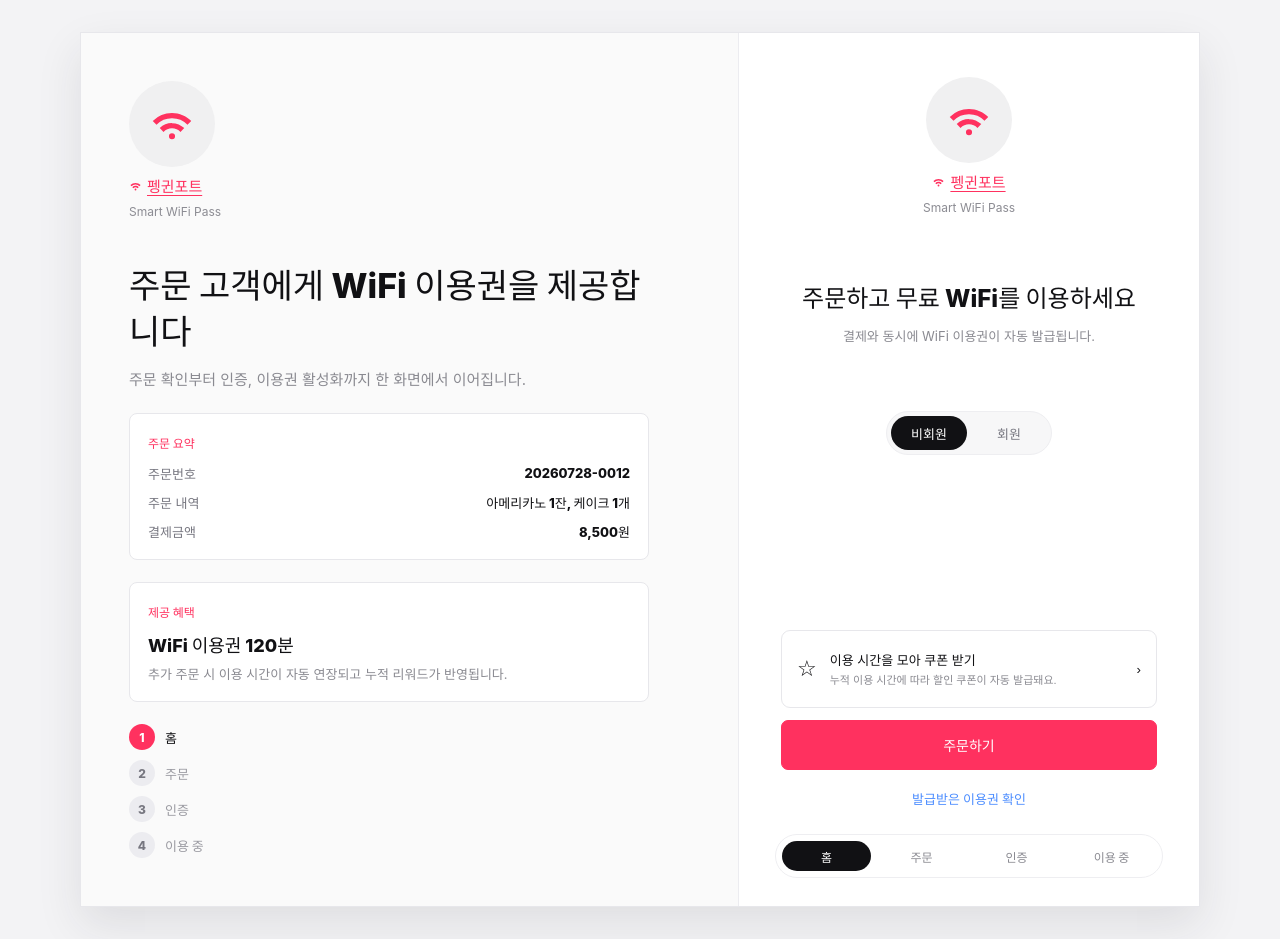
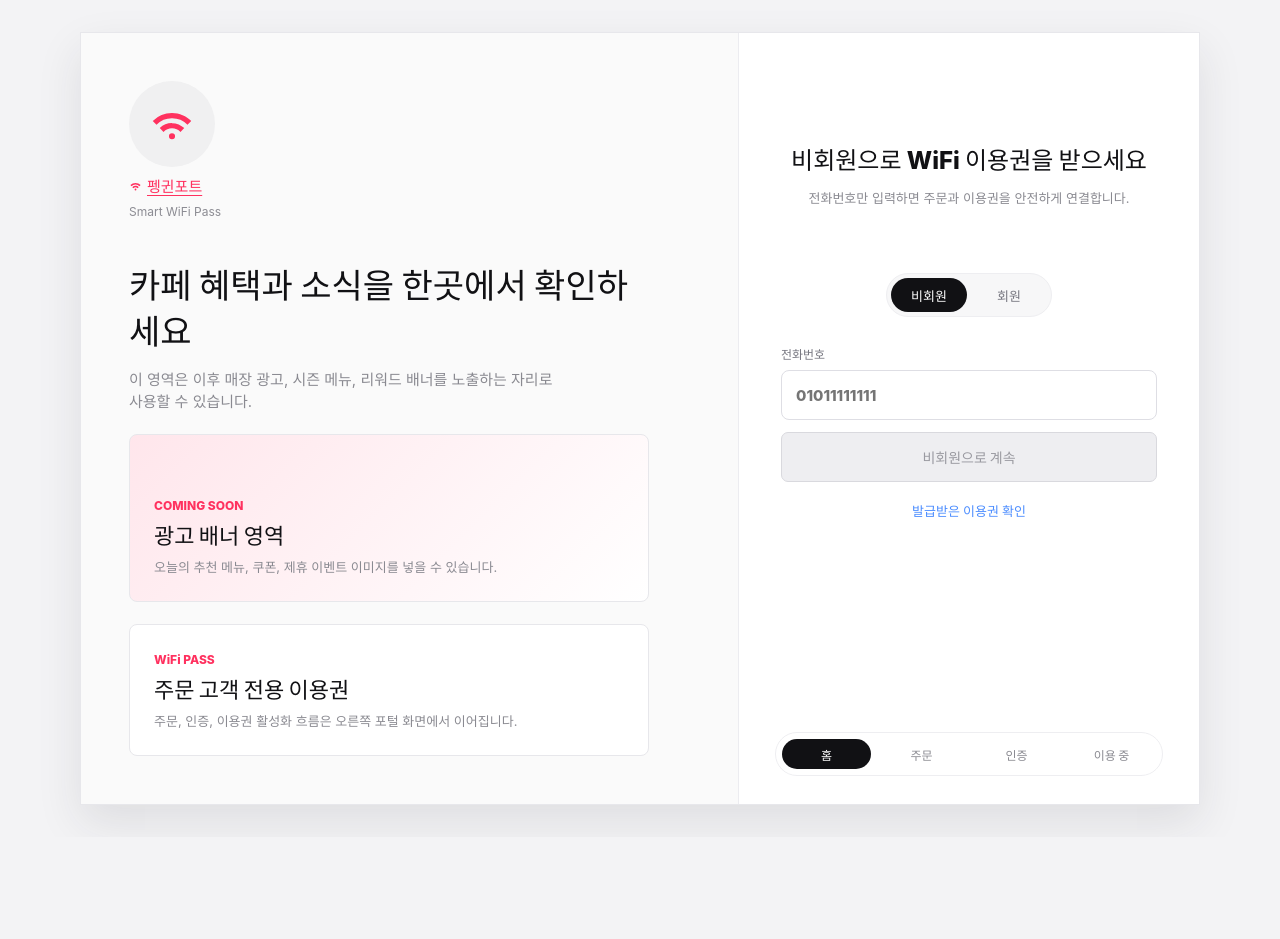
Before and after one commit to Penguin-Port/penguin-port-front, a React (Vite) app: page / in a window 1280 px wide. After the commit the page ends 837 px from the top, so only its background shows below. Built offline with nearby package versions, Linux system fonts and the light colour scheme.

Commit message:
feat: 고객 포털 진입 화면 개선

```diff
--- a/src/App.css
+++ b/src/App.css
@@ -24,6 +24,10 @@
 
 .desktop-summary {
   display: none;
+}
+
+.portal-brand {
+  display: block;
 }
 
 .brand {
@@ -126,8 +130,7 @@ h2 {
 .helper-text,
 .notice-card span,
 .end-time,
-.desktop-copy p,
-.reward-card p {
+.desktop-copy p {
   color: #8a8a91;
   font-size: 13px;
   line-height: 1.45;
@@ -182,41 +185,11 @@ button {
   -webkit-tap-highlight-color: transparent;
 }
 
-.coupon-card {
-  min-height: 78px;
-  display: grid;
-  grid-template-columns: auto 1fr auto;
-  align-items: center;
-  gap: 13px;
-  padding: 15px;
-  border: 1px solid #e7e7eb;
-  border-radius: 9px;
-  color: #111114;
-  background: #fff;
-  text-align: left;
-  cursor: pointer;
-}
-
-.coupon-card strong,
-.notice-card strong,
-.reward-card strong {
+.notice-card strong {
   display: block;
   color: #111114;
   font-size: 13px;
   font-weight: 800;
-}
-
-.coupon-card small {
-  display: block;
-  margin-top: 4px;
-  color: #8a8a91;
-  font-size: 11px;
-  line-height: 1.4;
-}
-
-.star {
-  font-size: 22px;
-  line-height: 1;
 }
 
 .primary-button,
@@ -248,6 +221,13 @@ button {
   background: #fff;
 }
 
+.outline-button:disabled {
+  border-color: #d9d9de;
+  color: #9a9aa1;
+  background: #eeeeF1;
+  cursor: not-allowed;
+}
+
 .link-button {
   align-self: center;
   min-height: 32px;
@@ -260,6 +240,11 @@ button {
   cursor: pointer;
 }
 
+.compact-link {
+  min-height: 24px;
+  font-size: 12px;
+}
+
 .centered-screen {
   align-items: center;
   padding-top: 48px;
@@ -268,6 +253,92 @@ button {
 
 .centered-screen h1 {
   margin: 20px 0 24px;
+}
+
+.entry-panel {
+  display: grid;
+  gap: 12px;
+  margin-top: 28px;
+}
+
+.entry-panel label {
+  display: grid;
+  gap: 8px;
+  color: #777780;
+  font-size: 12px;
+  font-weight: 800;
+  text-align: left;
+}
+
+.entry-panel input {
+  width: 100%;
+  min-height: 50px;
+  padding: 0 14px;
+  border: 1px solid #dedee4;
+  border-radius: 8px;
+  color: #111114;
+  background: #fff;
+  font: inherit;
+  font-size: 15px;
+}
+
+.entry-panel input:focus {
+  outline: 2px solid rgba(255, 49, 95, 0.22);
+  border-color: #ff315f;
+}
+
+.member-ready-card {
+  padding: 18px;
+  border: 1px solid #e7e7eb;
+  border-radius: 8px;
+  background: #fafafa;
+  text-align: left;
+}
+
+.member-ready-card strong {
+  display: block;
+  margin-top: 10px;
+  color: #111114;
+  font-size: 18px;
+  font-weight: 900;
+}
+
+.member-ready-card p {
+  margin: 8px 0 0;
+  color: #8a8a91;
+  font-size: 13px;
+  line-height: 1.45;
+}
+
+.inline-ad-slot {
+  min-height: 118px;
+  display: flex;
+  flex-direction: column;
+  justify-content: flex-end;
+  margin-top: auto;
+  margin-bottom: 18px;
+  padding: 18px;
+  border: 1px solid #e7e7eb;
+  border-radius: 8px;
+  background:
+    linear-gradient(135deg, rgba(255, 49, 95, 0.11), rgba(255, 255, 255, 0.74)),
+    #fff;
+  text-align: left;
+}
+
+.inline-ad-slot strong {
+  display: block;
+  margin-top: 8px;
+  color: #111114;
+  font-size: 16px;
+  font-weight: 900;
+}
+
+.inline-ad-slot p {
+  margin: 6px 0 0;
+  color: #8a8a91;
+  font-size: 12px;
+  line-height: 1.45;
 }
 
 .confirm-button {
@@ -775,18 +846,23 @@ button {
     font-size: 15px;
   }
 
-  .summary-card {
+  .ad-banner-card {
     width: min(100%, 520px);
-    padding: 18px;
+    min-height: 168px;
+    display: flex;
+    flex-direction: column;
+    justify-content: flex-end;
+    padding: 24px;
     border: 1px solid #e7e7eb;
     border-radius: 8px;
-    background: #fff;
+    background:
+      linear-gradient(135deg, rgba(255, 49, 95, 0.12), rgba(255, 255, 255, 0.65)),
+      #fff;
   }
 
-  .summary-card .info-panel {
-    margin-top: 12px;
-    border: 0;
-    padding: 0;
+  .ad-banner-card.muted {
+    min-height: 132px;
+    background: #fff;
   }
 
   .summary-label {
@@ -795,56 +871,33 @@ button {
     font-weight: 800;
   }
 
-  .reward-card strong {
+  .ad-banner-card strong {
+    display: block;
     margin-top: 10px;
-    font-size: 18px;
+    color: #111114;
+    font-size: 22px;
+    font-weight: 900;
+    line-height: 1.25;
   }
 
-  .reward-card p {
+  .ad-banner-card p {
     margin: 8px 0 0;
+    color: #8a8a91;
     font-size: 13px;
-  }
-
-  .desktop-steps {
-    display: grid;
-    gap: 10px;
-    margin: auto 0 0;
-    padding: 0;
-    list-style: none;
-  }
-
-  .desktop-steps li {
-    display: flex;
-    align-items: center;
-    gap: 10px;
-    color: #9a9aa1;
-    font-size: 13px;
-    font-weight: 800;
-  }
-
-  .desktop-steps span {
-    display: grid;
-    place-items: center;
-    width: 26px;
-    height: 26px;
-    border-radius: 999px;
-    background: #ececf0;
-    color: #777780;
-    font-size: 12px;
-  }
-
-  .desktop-steps .done {
-    color: #111114;
-  }
-
-  .desktop-steps .done span {
-    color: #fff;
-    background: #ff315f;
+    line-height: 1.45;
   }
 
   .portal-stage {
     min-height: 100%;
     padding: 44px 36px 92px;
+  }
+
+  .portal-brand {
+    display: none;
+  }
+
+  .inline-ad-slot {
+    display: none;
   }
 
   .home-screen {
@@ -873,6 +926,11 @@ button {
     padding-inline: 20px;
   }
 
+  .inline-ad-slot {
+    min-height: 104px;
+    padding: 16px;
+  }
+
   .step-rail {
     left: 20px;
     right: 20px;
--- a/src/App.tsx
+++ b/src/App.tsx
@@ -75,6 +75,8 @@ const guestPasses: LookupPass[] = [
 function App() {
   const [screen, setScreen] = useState<Screen>('home')
   const [customerType, setCustomerType] = useState<CustomerType>('guest')
+  const [guestPhone, setGuestPhone] = useState('')
+  const [memberName, setMemberName] = useState('')
   const [secondsLeft, setSecondsLeft] = useState(6512)
   const [now, setNow] = useState(() => new Date())
   const [selectedMenuIds, setSelectedMenuIds] = useState<string[]>([])
@@ -129,13 +131,19 @@ function App() {
   return (
     <main className="app-shell">
       <section className="customer-page" aria-label="펭귄포트 고객 포털">
-        <DesktopSummary currentStep={currentStep} />
+        <DesktopSummary />
         <div className="portal-stage">
-          <BrandMark compact={screen !== 'home'} />
+          <div className="portal-brand">
+            <BrandMark compact={screen !== 'home'} />
+          </div>
           {screen === 'home' && (
             <HomeScreen
               customerType={customerType}
+              guestPhone={guestPhone}
+              memberName={memberName}
               onCustomerTypeChange={setCustomerType}
+              onGuestPhoneChange={setGuestPhone}
+              onMemberLogin={setMemberName}
               onPrimaryAction={handlePrimaryAction}
               onLookup={() => setScreen('lookup')}
             />
@@ -207,42 +215,28 @@ function getCurrentStep(screen: Screen) {
   return steps.findIndex((step) => step.id === screen)
 }
 
-function DesktopSummary({ currentStep }: { currentStep: number }) {
+function DesktopSummary() {
   return (
-    <aside className="desktop-summary" aria-label="주문 및 이용권 요약">
+    <aside className="desktop-summary" aria-label="카페 프로모션 영역">
       <div>
         <BrandMark />
         <div className="desktop-copy">
-          <h2>주문 고객에게 WiFi 이용권을 제공합니다</h2>
-          <p>주문 확인부터 인증, 이용권 활성화까지 한 화면에서 이어집니다.</p>
+          <h2>카페 혜택과 소식을 한곳에서 확인하세요</h2>
+          <p>이 영역은 이후 매장 광고, 시즌 메뉴, 리워드 배너를 노출하는 자리로 사용할 수 있습니다.</p>
         </div>
       </div>
 
-      <div className="summary-card">
-        <span className="summary-label">주문 요약</span>
-        <InfoPanel
-          rows={[
-            ['주문번호', pass.orderNo],
-            ['주문 내역', pass.item],
-            ['결제금액', pass.amount],
-          ]}
-        />
+      <div className="ad-banner-card">
+        <span className="summary-label">COMING SOON</span>
+        <strong>광고 배너 영역</strong>
+        <p>오늘의 추천 메뉴, 쿠폰, 제휴 이벤트 이미지를 넣을 수 있습니다.</p>
       </div>
 
-      <div className="summary-card reward-card">
-        <span className="summary-label">제공 혜택</span>
-        <strong>WiFi 이용권 {pass.minutes}분</strong>
-        <p>추가 주문 시 이용 시간이 자동 연장되고 누적 리워드가 반영됩니다.</p>
+      <div className="ad-banner-card muted">
+        <span className="summary-label">WiFi PASS</span>
+        <strong>주문 고객 전용 이용권</strong>
+        <p>주문, 인증, 이용권 활성화 흐름은 오른쪽 포털 화면에서 이어집니다.</p>
       </div>
-
-      <ol className="desktop-steps">
-        {steps.map((step, index) => (
-          <li key={step.id} className={index <= currentStep ? 'done' : ''}>
-            <span>{index + 1}</span>
-            {step.label}
-          </li>
-        ))}
-      </ol>
     </aside>
   )
 }
@@ -266,20 +260,52 @@ function BrandMark({ compact }: { compact?: boolean }) {
 
 function HomeScreen({
   customerType,
+  guestPhone,
+  memberName,
   onCustomerTypeChange,
+  onGuestPhoneChange,
+  onMemberLogin,
   onPrimaryAction,
   onLookup,
 }: {
   customerType: CustomerType
+  guestPhone: string
+  memberName: string
   onCustomerTypeChange: (type: CustomerType) => void
+  onGuestPhoneChange: (phone: string) => void
+  onMemberLogin: (name: string) => void
   onPrimaryAction: () => void
   onLookup: () => void
 }) {
+  const [loginId, setLoginId] = useState('')
+  const [password, setPassword] = useState('')
+  const [authMode, setAuthMode] = useState<'login' | 'signup'>('login')
+  const [signupName, setSignupName] = useState('')
+  const [signupId, setSignupId] = useState('')
+  const [signupPassword, setSignupPassword] = useState('')
+  const isGuest = customerType === 'guest'
+  const canContinueAsGuest = guestPhone.length === 11
+  const title = memberName
+    ? `${memberName}님!`
+    : isGuest
+      ? '비회원으로 WiFi 이용권을 받으세요'
+      : '회원으로 로그인하세요'
+  const description = memberName
+    ? '회원 혜택과 WiFi 이용권을 이어서 확인할 수 있습니다.'
+    : isGuest
+      ? '전화번호만 입력하면 주문과 이용권을 안전하게 연결합니다.'
+      : '아이디와 비밀번호를 입력하면 회원 혜택 화면으로 이어집니다.'
+  const canLogin = loginId.trim().length > 0 && password.trim().length > 0
+  const canSignup =
+    signupName.trim().length > 0 &&
+    signupId.trim().length > 0 &&
+    signupPassword.trim().length > 0
+
   return (
     <div className="screen home-screen">
       <div className="main-copy">
-        <h1>주문하고 무료 WiFi를 이용하세요</h1>
-        <p>결제와 동시에 WiFi 이용권이 자동 발급됩니다.</p>
+        <h1>{title}</h1>
+        <p>{description}</p>
       </div>
 
       <div className="customer-switch" aria-label="고객 유형 선택">
@@ -299,23 +325,138 @@ function HomeScreen({
         </button>
       </div>
 
-      <div className="bottom-actions">
-        <button type="button" className="coupon-card">
-          <span className="star" aria-hidden="true">
-            ☆
-          </span>
-          <span>
-            <strong>이용 시간을 모아 쿠폰 받기</strong>
-            <small>누적 이용 시간에 따라 할인 쿠폰이 자동 발급돼요.</small>
-          </span>
-          <span aria-hidden="true">›</span>
-        </button>
-        <button type="button" className="primary-button" onClick={onPrimaryAction}>
-          주문하기
-        </button>
-        <button type="button" className="link-button" onClick={onLookup}>
-          발급받은 이용권 확인
-        </button>
+      {isGuest && (
+        <div className="entry-panel">
+          <label>
+            <span>전화번호</span>
+            <input
+              value={guestPhone}
+              maxLength={11}
+              placeholder="01011111111"
+              inputMode="numeric"
+              onChange={(event) => onGuestPhoneChange(normalizeDigits(event.target.value))}
+            />
+          </label>
+          <button
+            type="button"
+            className="primary-button"
+            disabled={!canContinueAsGuest}
+            onClick={onPrimaryAction}
+          >
+            비회원으로 계속
+          </button>
+          <button type="button" className="link-button" onClick={onLookup}>
+            발급받은 이용권 확인
+          </button>
+        </div>
+      )}
+
+      {!isGuest && !memberName && authMode === 'login' && (
+        <form
+          className="entry-panel"
+          onSubmit={(event) => {
+            event.preventDefault()
+            if (!canLogin) return
+            onMemberLogin(loginId.trim())
+          }}
+        >
+          <label>
+            <span>아이디</span>
+            <input
+              value={loginId}
+              placeholder="penguin"
+              onChange={(event) => setLoginId(event.target.value)}
+            />
+          </label>
+          <label>
+            <span>비밀번호</span>
+            <input
+              value={password}
+              type="password"
+              placeholder="비밀번호"
+              onChange={(event) => setPassword(event.target.value)}
+            />
+          </label>
+          <button type="submit" className="outline-button" disabled={!canLogin}>
+            로그인
+          </button>
+          <button
+            type="button"
+            className="link-button compact-link"
+            onClick={() => setAuthMode('signup')}
+          >
+            회원가입
+          </button>
+        </form>
+      )}
+
+      {!isGuest && !memberName && authMode === 'signup' && (
+        <form
+          className="entry-panel"
+          onSubmit={(event) => {
+            event.preventDefault()
+            if (!canSignup) return
+            onMemberLogin(signupName.trim())
+          }}
+        >
+          <label>
+            <span>이름</span>
+            <input
+              value={signupName}
+              placeholder="펭귄"
+              onChange={(event) => setSignupName(event.target.value)}
+            />
+          </label>
+          <label>
+            <span>아이디</span>
+            <input
+              value={signupId}
+              placeholder="penguin"
+              onChange={(event) => setSignupId(event.target.value)}
+            />
+          </label>
+          <label>
+            <span>비밀번호</span>
+            <input
+              value={signupPassword}
+              type="password"
+              placeholder="비밀번호"
+              onChange={(event) => setSignupPassword(event.target.value)}
+            />
+          </label>
+          <button type="submit" className="primary-button" disabled={!canSignup}>
+            가입하기
+          </button>
+          <button
+            type="button"
+            className="link-button compact-link"
+            onClick={() => setAuthMode('login')}
+          >
+            로그인으로 돌아가기
+          </button>
+        </form>
+      )}
+
+      {!isGuest && memberName && (
+        <div className="entry-panel">
+          <div className="member-ready-card">
+            <span className="summary-label">로그인 완료</span>
+            <strong>{memberName}님으로 접속 중</strong>
+            <p>회원 혜택과 쿠폰 정보를 이어서 확인할 수 있습니다.</p>
+          </div>
+          <button type="button" className="primary-button" onClick={onPrimaryAction}>
+            회원으로 계속
+          </button>
+          <button type="button" className="link-button" onClick={() => onMemberLogin('')}>
+            다른 계정으로 로그인
+          </button>
+        </div>
+      )}
+
+      <div className="inline-ad-slot" aria-label="프로모션 배너">
+        <span className="summary-label">AD</span>
+        <strong>오늘의 카페 배너</strong>
+        <p>시즌 메뉴, 쿠폰, 제휴 이벤트 이미지를 이 영역에 넣을 수 있습니다.</p>
       </div>
     </div>
   )
```
